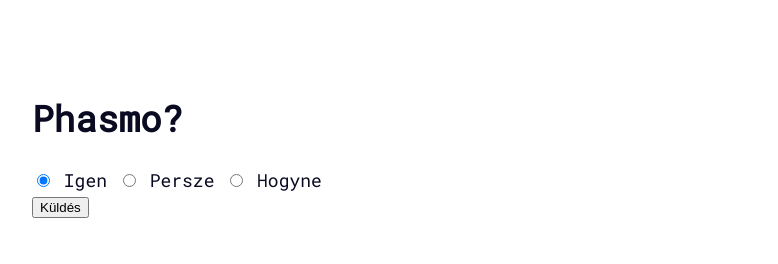
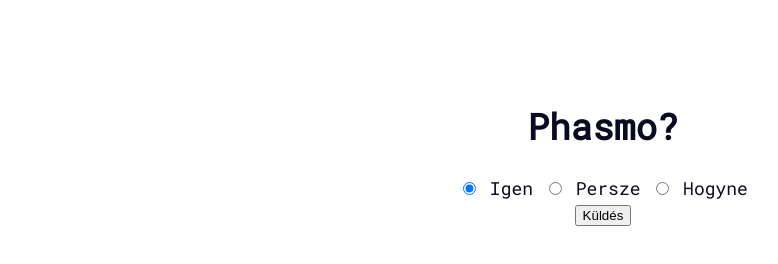
Before and after one commit to Xernoxius/phasmo, a plain HTML site: page index.html in a window 1280 px wide. Shown: the whole page, without its empty margins (37-815 px from the left). Drawn offline with Linux system fonts and the light colour scheme.

Commit message:
Update index.html

```diff
--- a/index.html
+++ b/index.html
@@ -21,18 +21,13 @@ font-size: 18px;
 padding: 69px;
 line-height: 1.4;
 text-align: center;
-margin-top: 5vw;
+margin: 40px, 40px, 40px, 40px;
 }
 html,
 body {
 height: 90%;
 }
-body {
-margin: 0
-}
-h1,
-form,
-button {
+h1, {
 text-align: left;
 }
 .flex-container {
```
